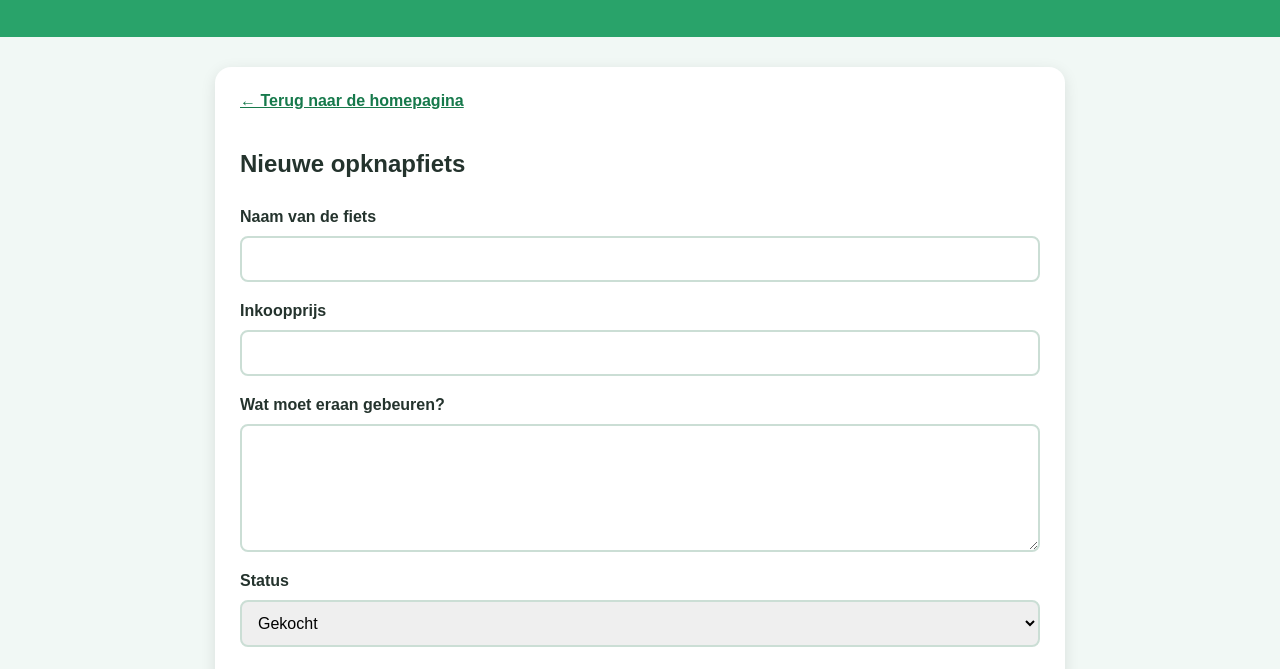
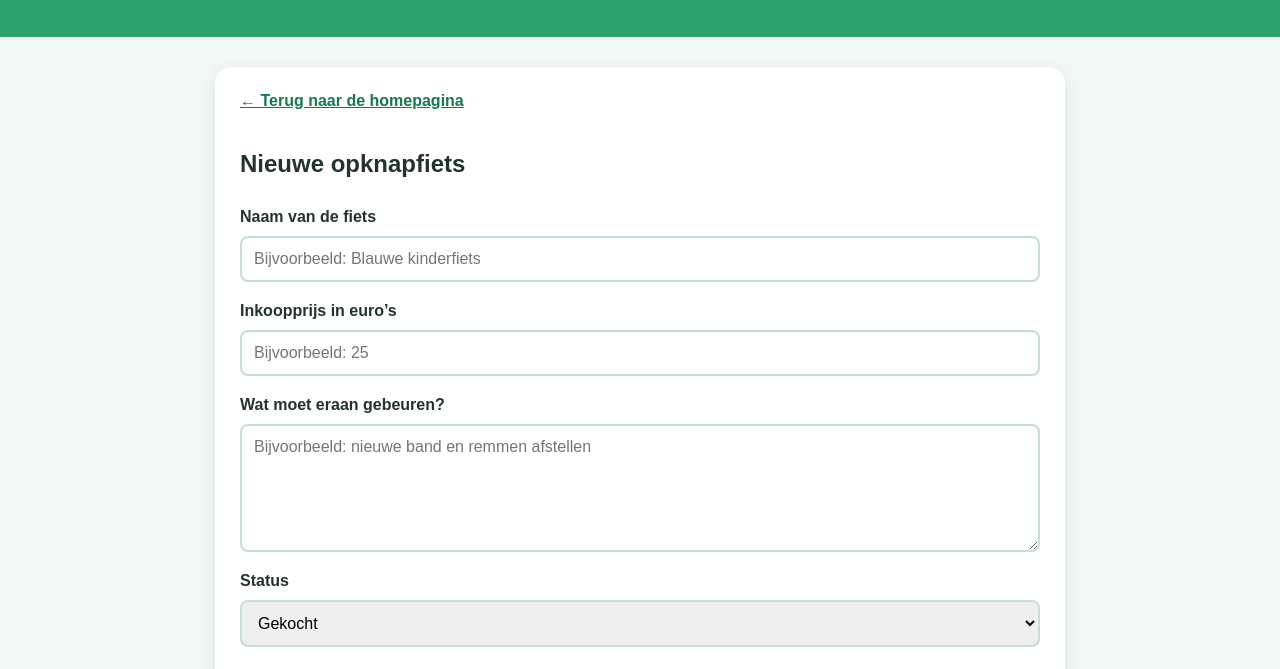
Before and after one commit to mrthierry-prog/fietsreparaties, a plain HTML site: page eigen-fietsen.html in a window 1280 px wide. Shown: the part 124-793 px from the top of the page. Drawn offline with Linux system fonts and the light colour scheme.

Commit message:
Update eigen-fietsen.html

```diff
--- a/eigen-fietsen.html
+++ b/eigen-fietsen.html
@@ -20,13 +20,28 @@
 
         <form id="opknap-formulier">
             <label for="fietsnaam">Naam van de fiets</label>
-            <input type="text" id="fietsnaam">
+            <input
+                type="text"
+                id="fietsnaam"
+                placeholder="Bijvoorbeeld: Blauwe kinderfiets"
+                required
+            >
 
-            <label for="inkoopprijs">Inkoopprijs</label>
-            <input type="number" id="inkoopprijs">
+            <label for="inkoopprijs">Inkoopprijs in euro’s</label>
+            <input
+                type="number"
+                id="inkoopprijs"
+                min="0"
+                step="0.01"
+                placeholder="Bijvoorbeeld: 25"
+                required
+            >
 
             <label for="reparaties">Wat moet eraan gebeuren?</label>
-            <textarea id="reparaties"></textarea>
+            <textarea
+                id="reparaties"
+                placeholder="Bijvoorbeeld: nieuwe band en remmen afstellen"
+            ></textarea>
 
             <label for="status">Status</label>
             <select id="status">
@@ -39,5 +54,7 @@
             <button type="submit">Opknapfiets opslaan</button>
         </form>
     </main>
+
+    <script src="eigen-fietsen.js"></script>
 </body>
 </html>
```
